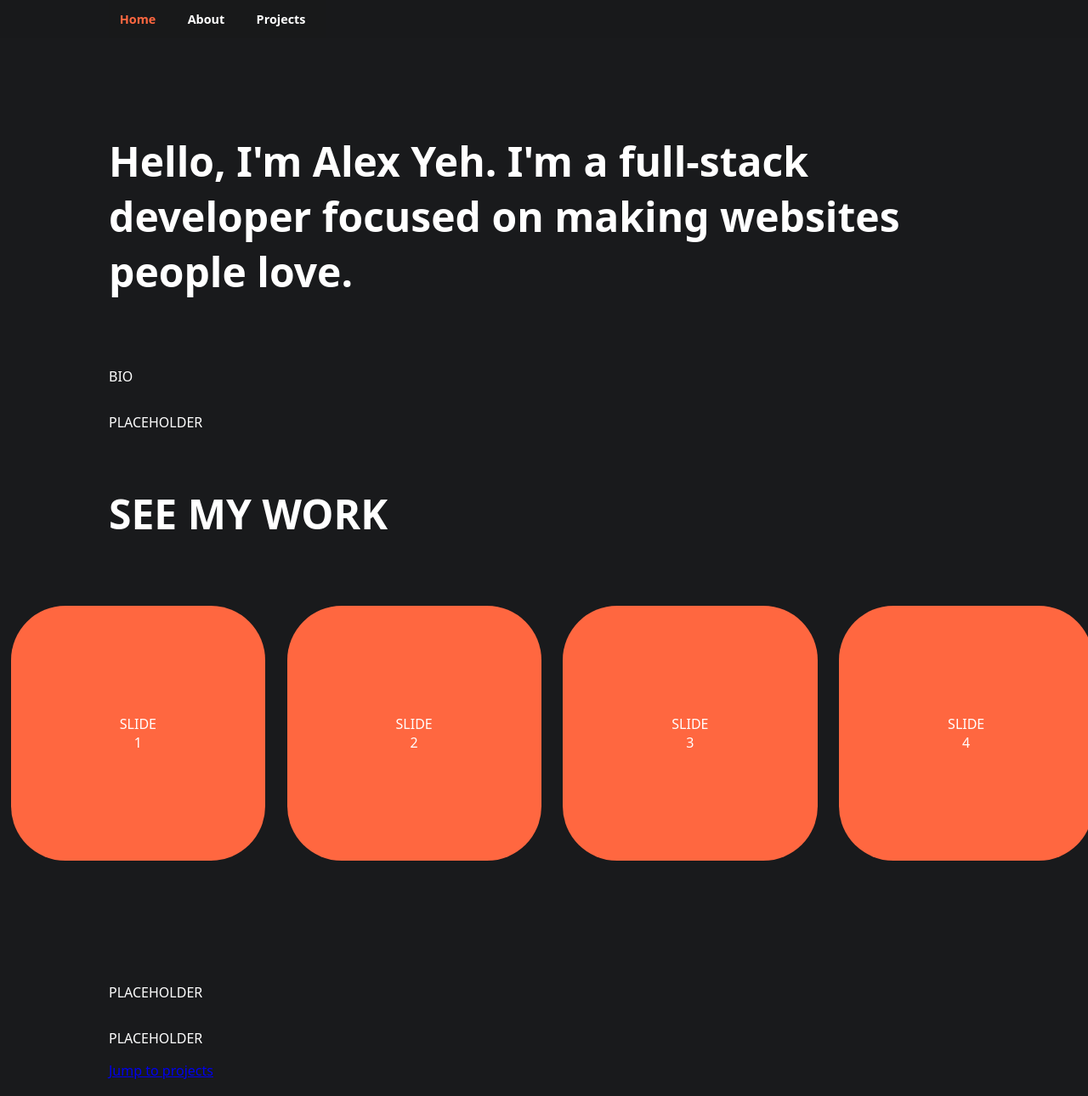
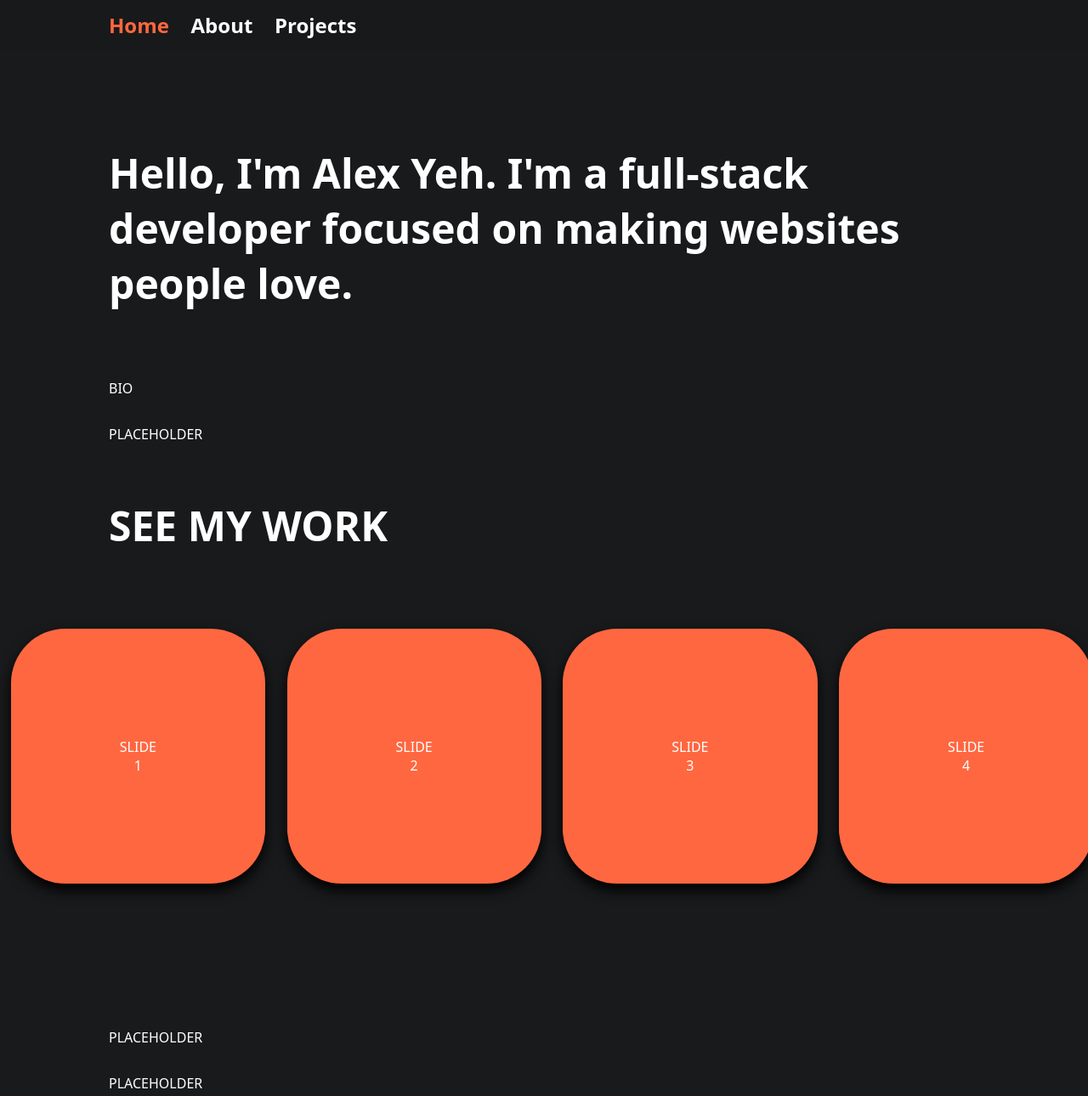
Before and after one commit to AlexYessirski/portfolio, a plain HTML site: page index.html in a window 1280 px wide. Shown: the top 1290 px of the page at 85% size. Drawn offline with Linux system fonts and the light colour scheme.

Commit message:
Fix the font size for navbar

```diff
--- a/styles.css
+++ b/styles.css
@@ -30,7 +30,7 @@ body::-webkit-scrollbar{
    align-items: flex-start;
    width: 100%;
    padding-right: 70%;
-   padding-left: 10%;
+   padding-left: 9%;
    margin-bottom: 5vw;
    position: sticky;
    top: 0;
@@ -46,7 +46,7 @@ body::-webkit-scrollbar{
    backdrop-filter: blur();
    padding: 1vw;
    font-weight: bold;
-   font-size: 0.9rem;
+   font-size: 1.5rem;
 }
 
 a.navbar-item {
@@ -93,6 +93,8 @@ a.navbar-active {
    margin-right: -10vw;
    margin-top: 1vw;
    margin-bottom: 10vw;
+   padding-bottom: 2vw;
+   padding-top: 1vw;
    display: flex;
    flex-direction: row;
    overflow-x: auto;
@@ -100,6 +102,7 @@ a.navbar-active {
    flex-wrap: nowrap;
    align-items: center;
    -webkit-overflow-scrolling: touch;
+   scroll-behavior: smooth;
 }
 
 .project-wheel::-webkit-scrollbar {
@@ -115,4 +118,5 @@ a.navbar-active {
    border-radius: 5vw;
    margin: 0 1vw 0 1vw;
    font-size: 1rem;
+   box-shadow: 0 8px 16px black;
 }
```
Also changed, not shown: about.html (+1 -1 lines).
